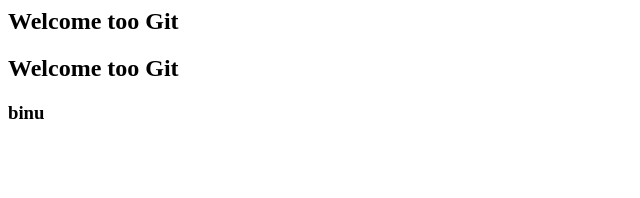
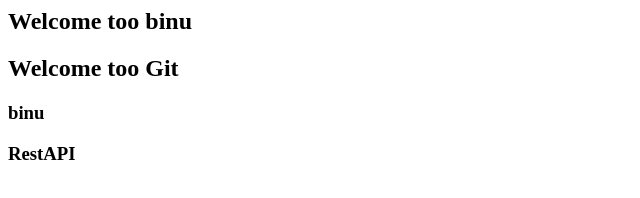
Before and after one commit to BinuChristin/demo-repo2, a plain HTML site: page index.html in a window 1280 px wide. Shown: the whole page, without its empty margins (0-640 px from the left). Drawn offline with Linux system fonts and the light colour scheme.

Commit message:
line 2 changed

```diff
--- a/index.html
+++ b/index.html
@@ -1,5 +1,6 @@
 <div>
-    <h2>Welcome too Git</h2>
+    <h2>Welcome too binu</h2>
     <h2>Welcome too Git</h2>
     <h3>binu</h3>
+    <h3>RestAPI</h3>
 </div>
```
